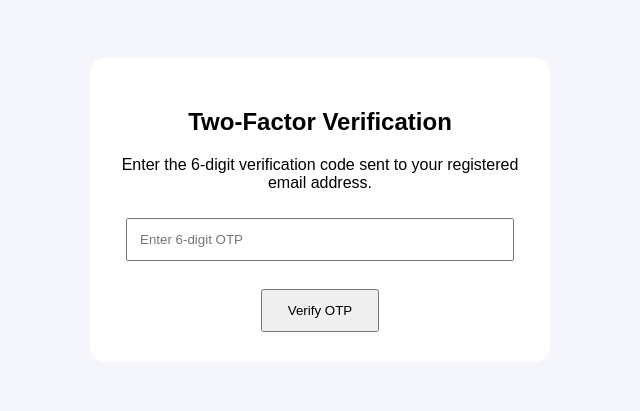
After one commit to wanil2402-sketch/personal-budget-tracker, a Flask app: page /verify-otp in a window 1280 px wide. The commit adds this page. Shown: the top 411 px of the page, without its empty margins (320-960 px from the left). Run offline with Flask 3, Linux system fonts and the light colour scheme; the visitor is signed in with stand-in values (Sample User, id 1).

Commit message:
Add account security features

```diff
--- a/app.py
+++ b/app.py
@@ -5,13 +5,68 @@ from mysql.connector import IntegrityError
 from db import get_db_connection
 from dotenv import load_dotenv
 import os
+import secrets
+import smtplib
+from email.message import EmailMessage
+from itsdangerous import URLSafeTimedSerializer, BadSignature, SignatureExpired
 import calendar
-from datetime import date
+from datetime import date, datetime, timedelta
 
 load_dotenv()
 
 app = Flask(__name__)
 app.secret_key = os.getenv("FLASK_SECRET_KEY")
+
+app.config["MAIL_SERVER"] = os.getenv("MAIL_SERVER", "smtp.gmail.com")
+app.config["MAIL_PORT"] = int(os.getenv("MAIL_PORT", "587"))
+app.config["MAIL_USERNAME"] = os.getenv("MAIL_USERNAME")
+app.config["MAIL_PASSWORD"] = os.getenv("MAIL_PASSWORD")
+
+
+def generate_otp():
+    return f"{secrets.randbelow(1000000):06d}"
+
+
+def send_otp_email(to_email, otp):
+    send_email(
+        to_email,
+        "Your Login Verification Code",
+        f"Your verification code is {otp}. It expires in 5 minutes. "
+        "Do not share this code with anyone."
+    )
+
+
+def generate_reset_token(email):
+    serializer = URLSafeTimedSerializer(app.secret_key)
+    return serializer.dumps(email, salt="password-reset")
+
+
+def verify_reset_token(token):
+    serializer = URLSafeTimedSerializer(app.secret_key)
+    try:
+        return serializer.loads(
+            token,
+            salt="password-reset",
+            max_age=900
+        )
+    except (BadSignature, SignatureExpired):
+        return None
+
+
+def send_email(to_email, subject, body):
+    message = EmailMessage()
+    message["Subject"] = subject
+    message["From"] = app.config["MAIL_USERNAME"]
+    message["To"] = to_email
+    message.set_content(body)
+
+    with smtplib.SMTP(app.config["MAIL_SERVER"], app.config["MAIL_PORT"]) as server:
+        server.starttls()
+        server.login(
+            app.config["MAIL_USERNAME"],
+            app.config["MAIL_PASSWORD"]
+        )
+        server.send_message(message)
 
 
 @app.route("/")
@@ -76,11 +131,11 @@ def register():
     return render_template("register.html")
 
 
-@app.route("/login", methods=["GET", "POST"])
-def login():
+
+@app.route("/forgot-password", methods=["GET", "POST"])
+def forgot_password():
     if request.method == "POST":
-        email = request.form["email"].strip()
-        password = request.form["password"]
+        email = request.form["email"].strip().lower()
 
         connection = None
         cursor = None
@@ -90,24 +145,226 @@ def login():
             cursor = connection.cursor(dictionary=True)
 
             cursor.execute(
-                """
+                "SELECT user_id, email FROM Users WHERE email = %s",
+                (email,)
+            )
+            user = cursor.fetchone()
+
+            if user:
+                token = generate_reset_token(user["email"])
+                reset_link = url_for(
+                    "reset_password",
+                    token=token,
+                    _external=True
+                )
+
+                send_email(
+                    user["email"],
+                    "Password Reset - Personal Budget Tracker",
+                    f"Click this link to reset your password. "
+                    f"This link expires in 15 minutes:\n\n{reset_link}"
+                )
+
+            flash("If an account exists with that email, a reset link has been sent.")
+
+        except Exception:
+            app.logger.exception("Password reset request failed")
+            flash("Unable to process your request right now. Please try again later.")
+
+        finally:
+            if cursor:
+                cursor.close()
+            if connection:
+                connection.close()
+
+        return redirect(url_for("login"))
+
+    return render_template("forgot_password.html")
+
+
+@app.route("/reset-password/<token>", methods=["GET", "POST"])
+def reset_password(token):
+    email = verify_reset_token(token)
+
+    if not email:
+        flash("This password reset link is invalid or expired.")
+        return redirect(url_for("forgot_password"))
+
+    if request.method == "POST":
+        password = request.form["password"]
+        confirm_password = request.form["confirm_password"]
+
+        if len(password) < 8:
+            flash("Password must contain at least 8 characters.")
+            return render_template("reset_password.html")
+
+        if password != confirm_password:
+            flash("Passwords do not match.")
+            return render_template("reset_password.html")
+
+        connection = None
+        cursor = None
+
+        try:
+            connection = get_db_connection()
+            cursor = connection.cursor()
+
+            password_hash = generate_password_hash(
+                password, method="pbkdf2:sha256"
+            )
+
+            cursor.execute(
+                "UPDATE Users SET password_hash = %s WHERE email = %s",
+                (password_hash, email)
+            )
+            connection.commit()
+
+            if cursor.rowcount == 0:
+                flash("Unable to reset password. Please request a new link.")
+                return redirect(url_for("forgot_password"))
+
+            flash("Your password has been updated. Please log in.")
+            return redirect(url_for("login"))
+
+        except Exception:
+            if connection:
+                connection.rollback()
+            app.logger.exception("Password reset failed")
+            flash("Unable to update your password. Please try again.")
+
+        finally:
+            if cursor:
+                cursor.close()
+            if connection:
+                connection.close()
+
+    return render_template("reset_password.html")
+
+
+def send_login_alert(email, full_name):
+    try:
+        send_email(
+            email,
+            "New Login Alert - Personal Budget Tracker",
+            f"Hello {full_name},\\n\\n"
+            "A successful login to your Personal Budget Tracker account "
+            "was detected. If this was not you, please reset your password."
+        )
+    except Exception:
+        app.logger.exception("Login notification email could not be sent.")
+
+
+@app.route("/login", methods=["GET", "POST"])
+def login():
+    if request.method == "POST":
+        email = request.form["email"].strip()
+        password = request.form["password"]
+        ip_address = request.remote_addr or "unknown"
+
+        connection = None
+        cursor = None
+
+        try:
+            connection = get_db_connection()
+            cursor = connection.cursor(dictionary=True)
+
+            cursor.execute("""
+                SELECT locked_until
+                FROM Login_Attempts
+                WHERE email = %s AND ip_address = %s
+                AND locked_until > NOW()
+            """, (email, ip_address))
+
+            if cursor.fetchone():
+                return "Too many failed attempts. Please try again after 15 minutes."
+
+            cursor.execute("""
                 SELECT user_id, full_name, password_hash
                 FROM Users
                 WHERE email = %s
-                """,
-                (email,)
-            )
+            """, (email,))
 
             user = cursor.fetchone()
 
             if user and user["password_hash"] and check_password_hash(
                 user["password_hash"], password
             ):
+                cursor.execute(
+                    "DELETE FROM Login_Attempts WHERE email = %s AND ip_address = %s",
+                    (email, ip_address)
+                )
+
+                cursor.execute("""
+                    SELECT enabled
+                    FROM Two_Factor_Settings
+                    WHERE user_id = %s
+                """, (user["user_id"],))
+
+                two_factor = cursor.fetchone()
+                connection.commit()
+
+                if two_factor and two_factor["enabled"]:
+                    otp = generate_otp()
+                    otp_hash = generate_password_hash(otp, method="pbkdf2:sha256")
+
+                    cursor.execute("""
+                        INSERT INTO Login_OTPs
+                            (user_id, otp_hash, expires_at, attempts)
+                        VALUES (%s, %s, DATE_ADD(NOW(), INTERVAL 5 MINUTE), 0)
+                        ON DUPLICATE KEY UPDATE
+                            otp_hash = VALUES(otp_hash),
+                            expires_at = VALUES(expires_at),
+                            attempts = 0
+                    """, (user["user_id"], otp_hash))
+
+                    connection.commit()
+
+                    session.clear()
+                    session["pending_2fa_user_id"] = user["user_id"]
+                    session["pending_2fa_email"] = email
+                    session["pending_2fa_name"] = user["full_name"]
+
+                    try:
+                        send_otp_email(email, otp)
+                    except Exception:
+                        cursor.execute(
+                            "DELETE FROM Login_OTPs WHERE user_id = %s",
+                            (user["user_id"],)
+                        )
+                        connection.commit()
+                        session.clear()
+                        app.logger.exception("OTP email could not be sent.")
+                        flash("Unable to send verification code. Please try again.")
+                        return redirect(url_for("login"))
+
+                    return redirect(url_for("verify_otp"))
+
+                session.clear()
                 session["user_id"] = user["user_id"]
                 session["full_name"] = user["full_name"]
-
+                send_login_alert(email, user["full_name"])
                 return redirect(url_for("dashboard"))
 
+            cursor.execute("""
+                INSERT INTO Login_Attempts
+                    (email, ip_address, failed_attempts, locked_until)
+                VALUES (%s, %s, 1, NULL)
+                ON DUPLICATE KEY UPDATE
+                    failed_attempts = CASE
+                        WHEN locked_until IS NOT NULL AND locked_until <= NOW()
+                        THEN 1
+                        ELSE failed_attempts + 1
+                    END,
+                    locked_until = CASE
+                        WHEN locked_until IS NOT NULL AND locked_until <= NOW()
+                        THEN NULL
+                        WHEN failed_attempts >= 3
+                        THEN DATE_ADD(NOW(), INTERVAL 15 MINUTE)
+                        ELSE locked_until
+                    END
+            """, (email, ip_address))
+
+            connection.commit()
             return "Invalid email or password."
 
         finally:
@@ -119,8 +376,149 @@ def login():
     return render_template("login.html")
 
 
+@app.route("/verify-otp", methods=["GET", "POST"])
+def verify_otp():
+    if "pending_2fa_user_id" not in session:
+        return redirect(url_for("login"))
+
+    if request.method == "POST":
+        entered_otp = request.form.get("otp", "").strip()
+        user_id = session["pending_2fa_user_id"]
+
+        connection = None
+        cursor = None
+
+        try:
+            connection = get_db_connection()
+            cursor = connection.cursor(dictionary=True)
+
+            cursor.execute("""
+                SELECT otp_hash, attempts
+                FROM Login_OTPs
+                WHERE user_id = %s AND expires_at > NOW()
+            """, (user_id,))
+
+            otp_record = cursor.fetchone()
+
+            if not otp_record:
+                cursor.execute(
+                    "DELETE FROM Login_OTPs WHERE user_id = %s",
+                    (user_id,)
+                )
+                connection.commit()
+                session.clear()
+                flash("Verification code expired. Please log in again.")
+                return redirect(url_for("login"))
+
+            if not check_password_hash(otp_record["otp_hash"], entered_otp):
+                attempts = otp_record["attempts"] + 1
+
+                if attempts >= 3:
+                    cursor.execute(
+                        "DELETE FROM Login_OTPs WHERE user_id = %s",
+                        (user_id,)
+                    )
+                    connection.commit()
+                    session.clear()
+                    flash("Too many incorrect codes. Please log in again.")
+                    return redirect(url_for("login"))
+
+                cursor.execute("""
+                    UPDATE Login_OTPs
+                    SET attempts = %s
+                    WHERE user_id = %s
+                """, (attempts, user_id))
+                connection.commit()
+                flash("Incorrect verification code. Please try again.")
+                return redirect(url_for("verify_otp"))
+
+            cursor.execute(
+                "DELETE FROM Login_OTPs WHERE user_id = %s",
+                (user_id,)
+            )
+            connection.commit()
+
+            email = session["pending_2fa_email"]
+            full_name = session["pending_2fa_name"]
+
+            session.clear()
+            session["user_id"] = user_id
+            session["full_name"] = full_name
+
+            send_login_alert(email, full_name)
+            return redirect(url_for("dashboard"))
+
+        finally:
+            if cursor:
+                cursor.close()
+            if connection:
+                connection.close()
+
+    return render_template("verify_otp.html")
 
 
+
+@app.route("/security-settings")
+def security_settings():
+    if "user_id" not in session:
+        return redirect(url_for("login"))
+
+    connection = get_db_connection()
+    cursor = connection.cursor(dictionary=True)
+
+    try:
+        cursor.execute(
+            "SELECT enabled FROM Two_Factor_Settings WHERE user_id = %s",
+            (session["user_id"],)
+        )
+        setting = cursor.fetchone()
+        enabled = bool(setting and setting["enabled"])
+
+        return render_template("security_settings.html", enabled=enabled)
+    finally:
+        cursor.close()
+        connection.close()
+
+
+@app.route("/toggle-2fa", methods=["POST"])
+def toggle_2fa():
+    if "user_id" not in session:
+        return redirect(url_for("login"))
+
+    action = request.form.get("action")
+
+    if action not in ("enable", "disable"):
+        flash("Invalid security setting.")
+        return redirect(url_for("security_settings"))
+
+    enabled = action == "enable"
+    connection = get_db_connection()
+    cursor = connection.cursor()
+
+    try:
+        cursor.execute("""
+            INSERT INTO Two_Factor_Settings (user_id, enabled)
+            VALUES (%s, %s)
+            ON DUPLICATE KEY UPDATE enabled = VALUES(enabled)
+        """, (session["user_id"], enabled))
+
+        if not enabled:
+            cursor.execute(
+                "DELETE FROM Login_OTPs WHERE user_id = %s",
+                (session["user_id"],)
+            )
+
+        connection.commit()
+        flash("Two-factor authentication " + ("enabled." if enabled else "disabled."))
+    except Exception:
+        connection.rollback()
+        app.logger.exception("Unable to update two-factor settings.")
+        flash("Unable to update your security settings.")
+    finally:
+        cursor.close()
+        connection.close()
+
+    return redirect(url_for("security_settings"))
 
 
 @app.route("/financial-setup", methods=["GET", "POST"])
--- a/templates/dashboard.html
+++ b/templates/dashboard.html
@@ -278,6 +278,7 @@
             <a href="{{ url_for('budget') }}">Set Monthly Budget</a>
             <a href="{{ url_for('budget_summary') }}">View Budget Summary</a>
             <a href="{{ url_for('monthly_report') }}">Monthly Financial Report</a>
+            <a href="{{ url_for('security_settings') }}">Security Settings</a>
             <a href="{{ url_for('logout') }}">Logout</a>
         </div>
 
--- a/templates/login.html
+++ b/templates/login.html
@@ -42,6 +42,7 @@
             <br><br>
             <button type="submit">Login</button>
         </form>
+        <p><a href="/forgot-password">Forgot Password?</a></p>
     </div>
 </body>
 </html>
--- /dev/null
+++ b/templates/verify_otp.html
@@ -0,0 +1,26 @@
+<!DOCTYPE html>
+<html>
+<head>
+    <title>Verify Login</title>
+</head>
+<body style="font-family: Arial; background:#f4f6fb; text-align:center; padding:50px;">
+    <div style="background:white; padding:30px; border-radius:15px; max-width:400px; margin:auto;">
+        <h2>Two-Factor Verification</h2>
+        <p>Enter the 6-digit verification code sent to your registered email address.</p>
+
+        {% with messages = get_flashed_messages() %}
+            {% for message in messages %}
+                <p>{{ message }}</p>
+            {% endfor %}
+        {% endwith %}
+
+        <form method="POST">
+            <input type="text" name="otp" placeholder="Enter 6-digit OTP"
+                   maxlength="6" pattern="[0-9]{6}" inputmode="numeric" required
+                   style="width:90%; padding:12px; margin:10px 0;">
+            <br><br>
+            <button type="submit" style="padding:12px 25px;">Verify OTP</button>
+        </form>
+    </div>
+</body>
+</html>
```
Also changed, not shown: templates/forgot_password.html (added, +19 -0 lines), templates/reset_password.html (added, +19 -0 lines), templates/security_settings.html (added, +34 -0 lines).
